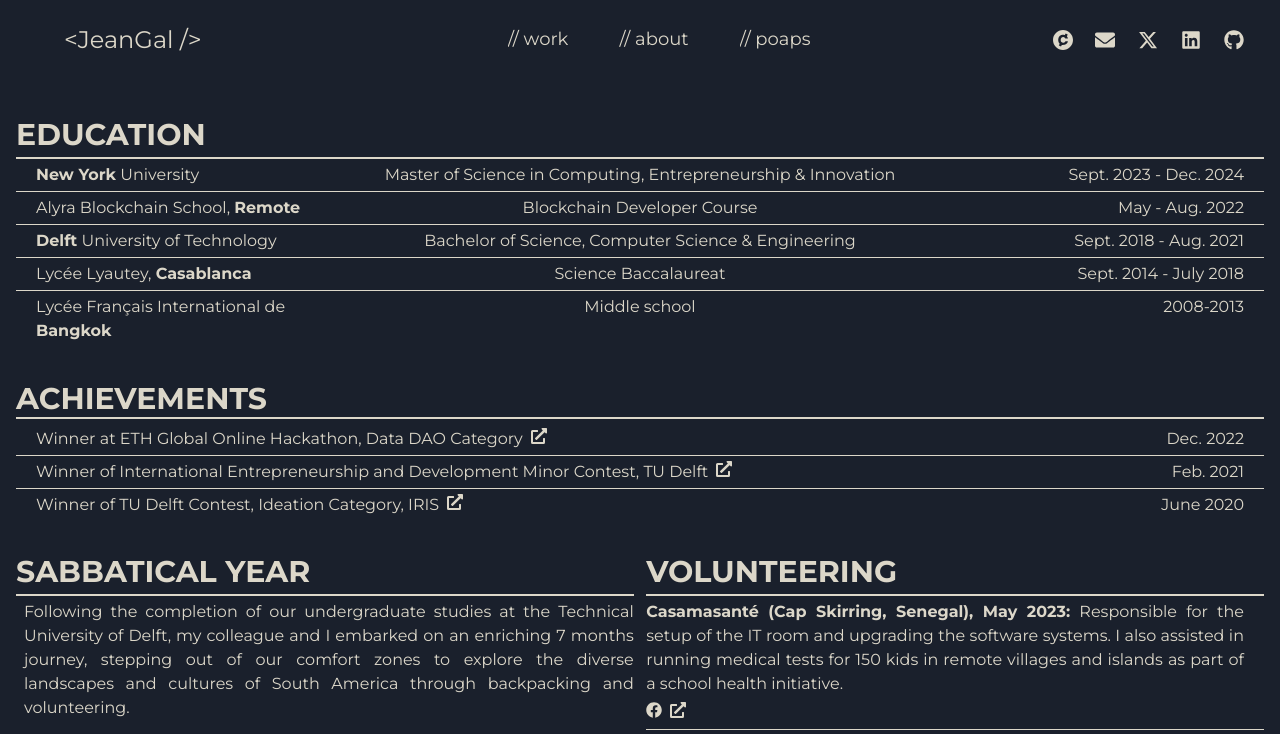
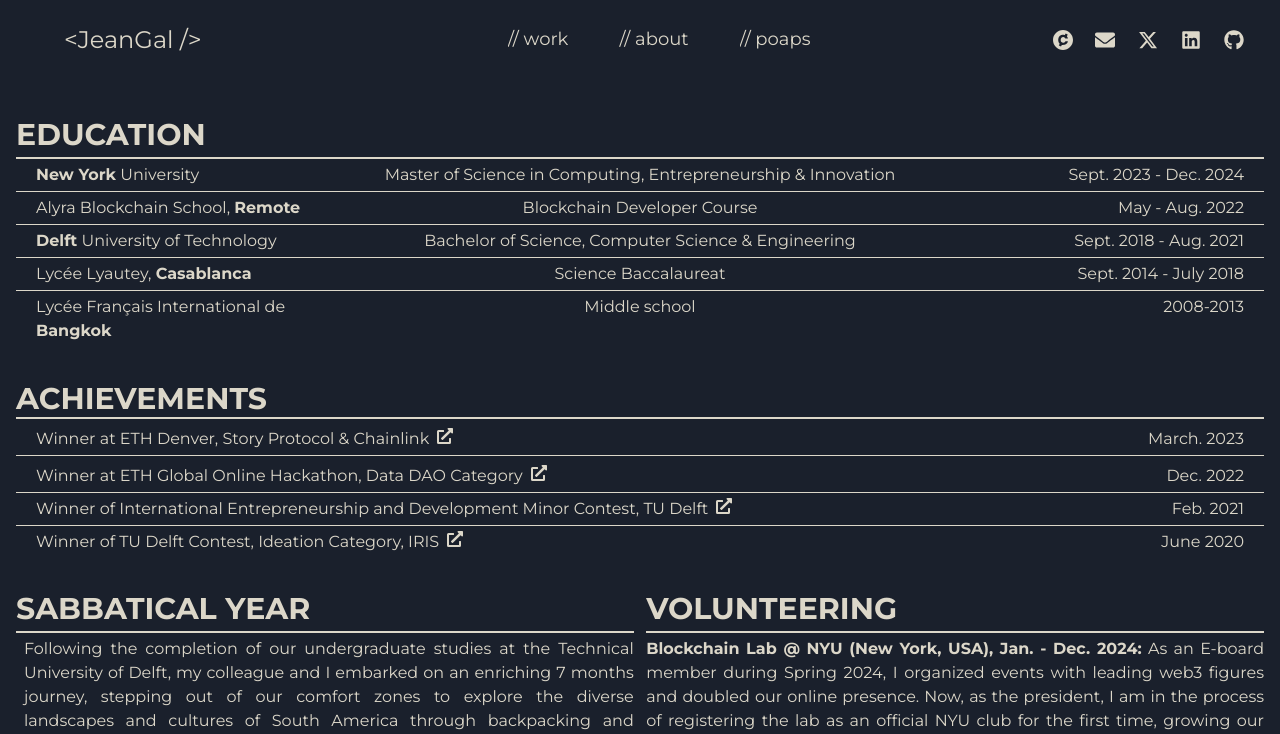
Before and after one commit to Mariussgal/marius_portfolio_website, a Next.js app: page /about in a window 1280 px wide. Shown: the top 734 px of the page. Built offline with nearby package versions, Linux system fonts and the light colour scheme.

Commit message:
Updated the about section

```diff
--- a/pages/about.tsx
+++ b/pages/about.tsx
@@ -1,8 +1,9 @@
 import type { NextPage } from 'next';
 import { useState, useEffect } from 'react';
-import { FaExternalLinkAlt, FaFacebook, FaInstagram, FaVideo } from 'react-icons/fa';
+import { FaExternalLinkAlt, FaFacebook, FaInstagram, FaVideo, FaLinkedin, FaTwitter } from 'react-icons/fa';
 import { Heading } from "@chakra-ui/layout";
 import { Box, Flex, Text, Link, Icon } from '@chakra-ui/react';
+import { FaX, FaXTwitter } from 'react-icons/fa6';
 
 const About: NextPage = () => {
 
@@ -51,6 +52,16 @@ const About: NextPage = () => {
         <Heading size="lg">ACHIEVEMENTS</Heading>
       </Box>
       <Box h="2px" bg="#DCD7C9" mb={1} />
+      <Flex px={5} mt="1" flexDirection="row" justifyContent="space-between" alignItems="flex-start">
+        <Box flex="1 0 78%">
+          Winner at ETH Denver, Story Protocol & Chainlink
+          <Link href="https://x.com/StoryProtocol/status/1765462365989175330" ml="2" isExternal>
+            <Icon as={FaExternalLinkAlt} />
+          </Link>
+        </Box>
+        <Box flex="1 0 22%" textAlign="right">March. 2023</Box>
+      </Flex>
+      <Box h="1px" bg="#DCD7C9" mt={1} mb={1} />
       <Flex px={5} mt="1" flexDirection="row" justifyContent="space-between" alignItems="flex-start">
         <Box flex="1 0 78%">
           Winner at ETH Global Online Hackathon, Data DAO Category
@@ -115,6 +126,24 @@ const About: NextPage = () => {
             <Heading size="lg">VOLUNTEERING</Heading>
             <Box h="2px" bg="#DCD7C9" mt={1} mb={1} />
           </Box>
+          <Text textAlign="justify">
+            <b>Blockchain Lab @ NYU (New York, USA),  Jan. - Dec. 2024:</b> As an E-board member during Spring 2024, I organized events with leading web3 figures and doubled our online presence. Now, as the president, I am in the process of registering the lab as an official NYU club for the first time, growing our influence through partnerships, events, and workshops.
+          </Text>
+          <Flex direction="row" mt="1%" mb="1%">
+            <Link href="https://www.linkedin.com/company/blockchain-lab-nyu/" isExternal>
+              <FaLinkedin size="1em" />
+            </Link>
+            <Link ml="2" mr="2" href="https://www.instagram.com/nyublockchainlab" isExternal>
+              <FaInstagram size="1em" />
+            </Link>
+            <Link href="https://x.com/BlockchainNYU" isExternal>
+              <FaXTwitter size="1em" />
+            </Link>
+            <Link ml="2" mr="2" href="https://linktr.ee/nyu_blockchain_lab" isExternal>
+              <FaExternalLinkAlt size="1em" />
+            </Link>
+          </Flex>
+          <Box h="1px" bg="#DCD7C9" mt={1} mb={1} />
           <Text textAlign="justify" mr={5}>
             <b>Casamasanté (Cap Skirring, Senegal), May 2023:</b> Responsible for the setup of the IT room and upgrading the software systems. I also assisted in running medical tests for 150 kids in remote villages and islands as part of a school health initiative.
           </Text>
```
